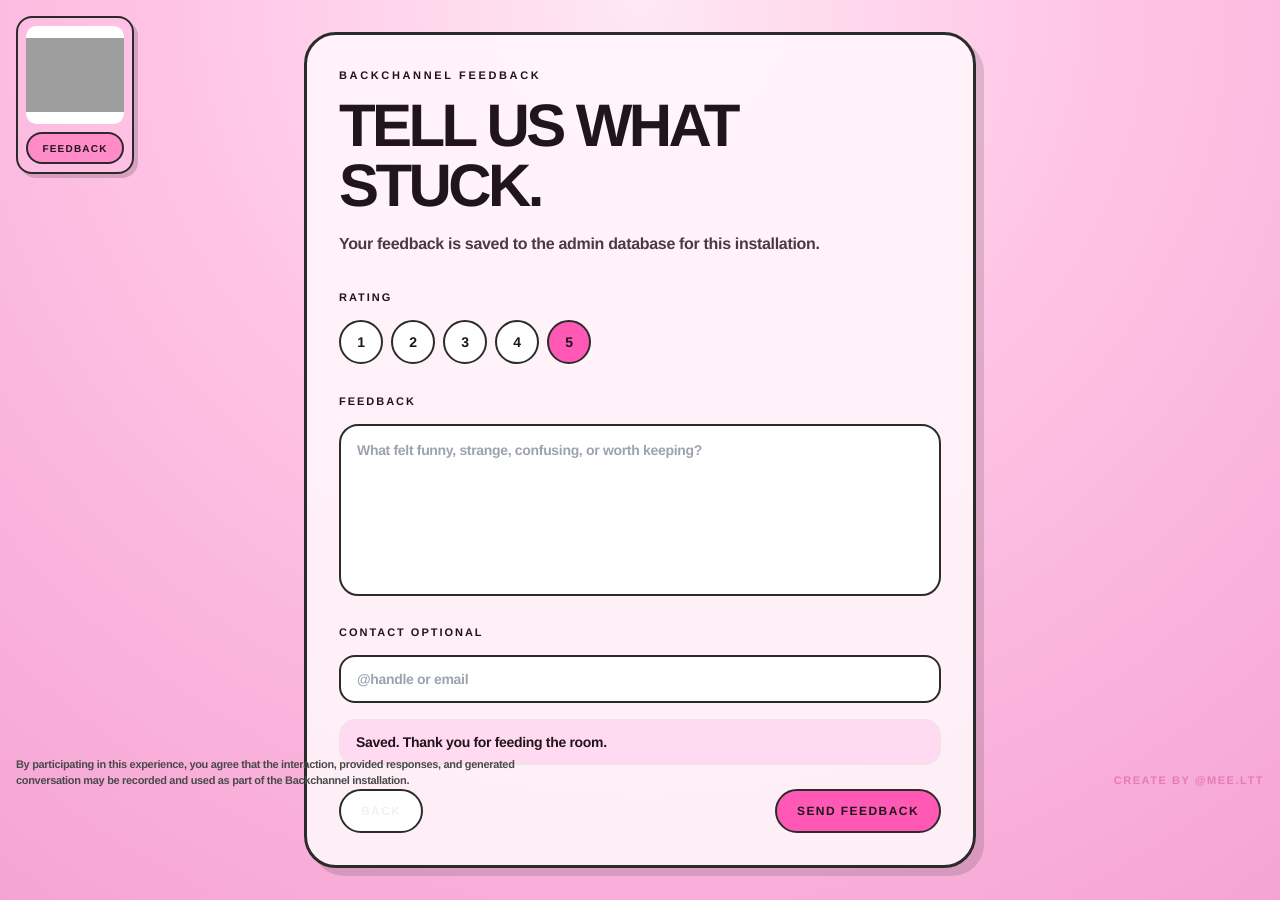
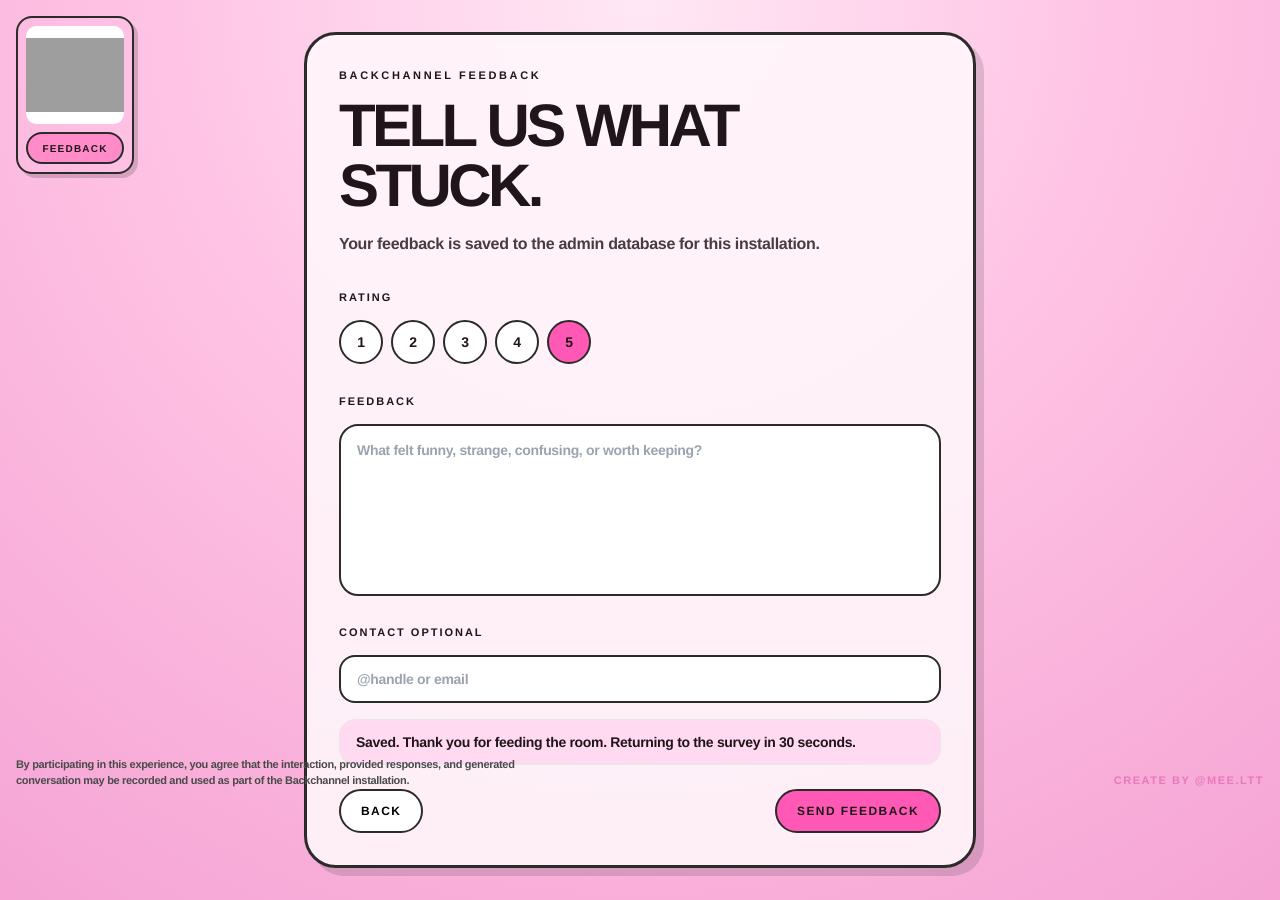
Before and after one commit to Thao1904/backchannel, a Next.js app: page /feedback in a window 1280 px wide. Both pictures are taken after typing "Sample", "name@example.com" into the empty fields and a click on the button "SEND FEEDBACK". Built offline with nearby package versions, Linux system fonts and the light colour scheme; no server answers; grey boxes are pictures that could not be loaded.

Commit message:
Auto-return feedback page after submit

```diff
--- a/app/feedback/page.tsx
+++ b/app/feedback/page.tsx
@@ -1,7 +1,7 @@
 "use client";
 
 import Link from "next/link";
-import { useState } from "react";
+import { useEffect, useState } from "react";
 
 export default function FeedbackPage() {
   const [rating, setRating] = useState(5);
@@ -11,6 +11,18 @@ export default function FeedbackPage() {
     "idle",
   );
   const [error, setError] = useState("");
+
+  useEffect(() => {
+    if (status !== "sent") {
+      return;
+    }
+
+    const timer = window.setTimeout(() => {
+      window.location.href = "/";
+    }, 30000);
+
+    return () => window.clearTimeout(timer);
+  }, [status]);
 
   async function submitFeedback() {
     setStatus("sending");
@@ -110,14 +122,15 @@ export default function FeedbackPage() {
 
           {status === "sent" ? (
             <p className="mt-4 rounded-[1rem] border border-[#2b2b2b]/18 bg-[#ffdaf0] px-4 py-3 text-sm font-black text-[#20151b]">
-              Saved. Thank you for feeding the room.
+              Saved. Thank you for feeding the room. Returning to the survey in
+              30 seconds.
             </p>
           ) : null}
 
           <div className="mt-6 flex flex-wrap items-center justify-between gap-3">
             <Link
               href="/"
-              className="rounded-full border-[2px] border-[#2b2b2b] bg-white px-5 py-3 text-xs font-black uppercase tracking-[0.12em] transition hover:bg-[#ffd4ec]"
+              className="rounded-full border-[2px] border-[#2b2b2b] bg-white px-5 py-3 text-xs font-black uppercase tracking-[0.12em] text-[#000000] transition hover:bg-[#ffd4ec]"
             >
               Back
             </Link>
```
